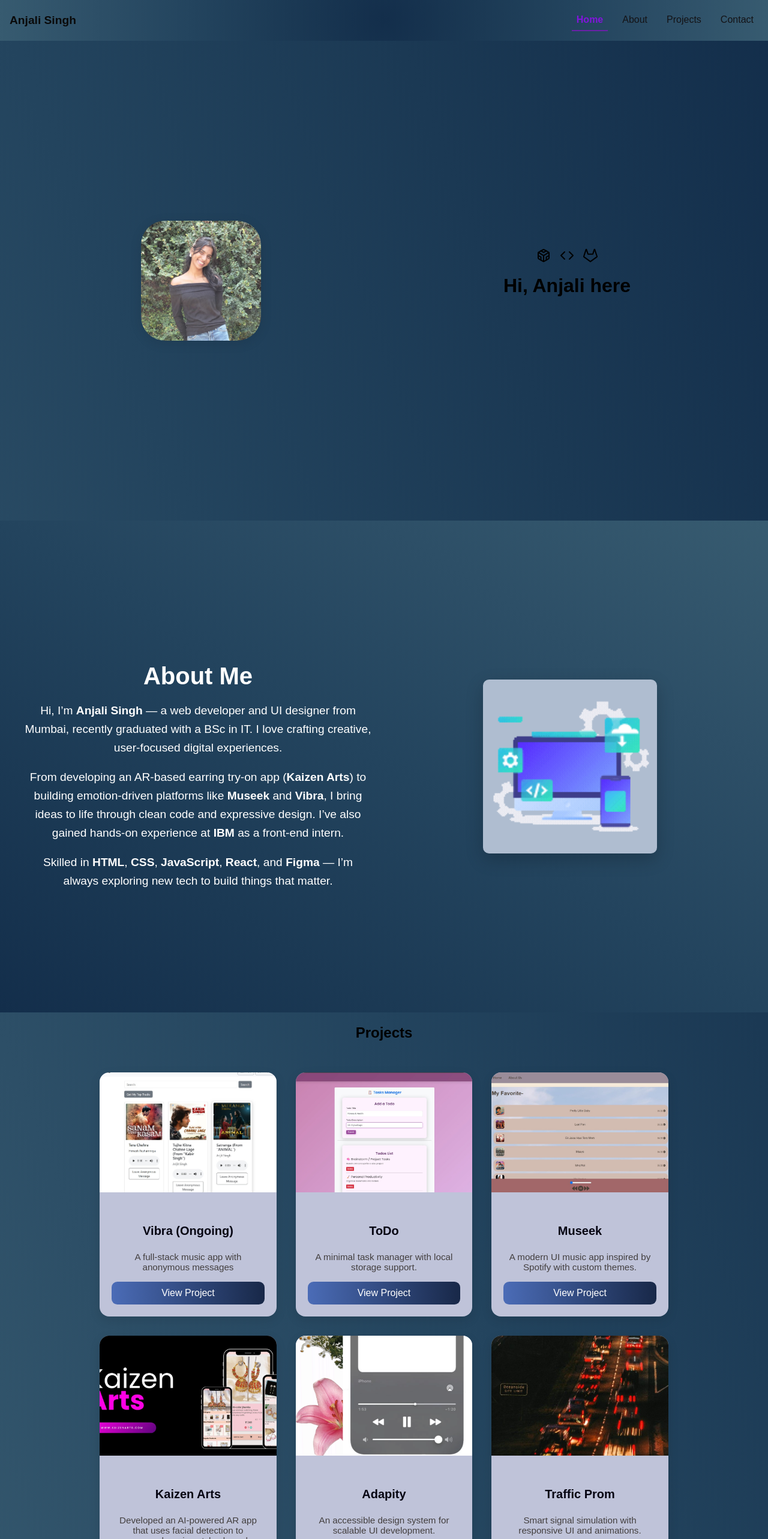
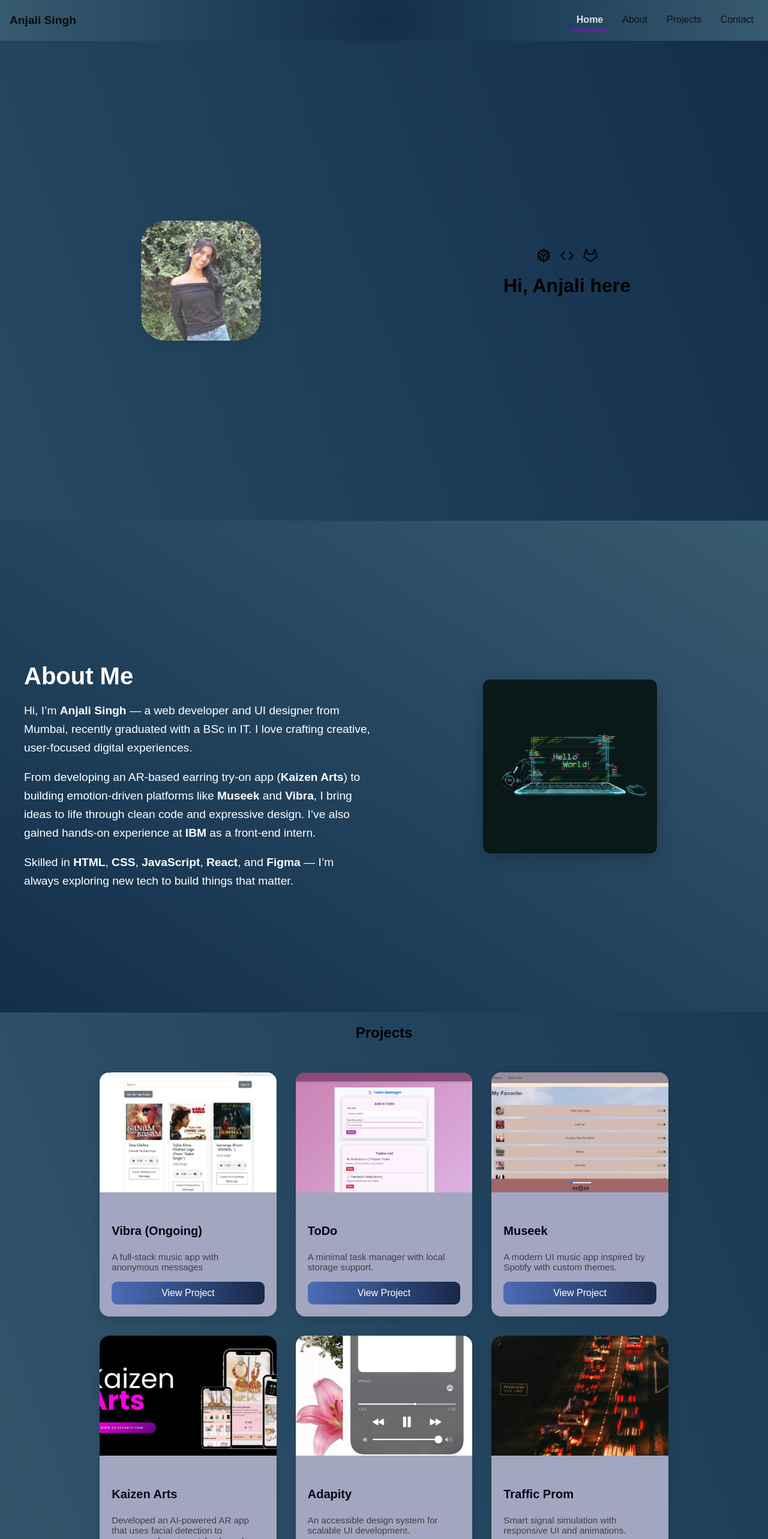
Before and after one commit to Anjalisinggh/portfolio, a React (Create React App) app: page / in a window 1280 px wide. Shown: the top 2566 px of the page at 60% size. Built offline with nearby package versions, Linux system fonts and the light colour scheme.

Commit message:
profile done

```diff
--- a/src/App.css
+++ b/src/App.css
@@ -52,7 +52,7 @@ background-image: radial-gradient(circle, #132e4b, #1b3954, #23445e, #2d4f67, #3
 
 .nav-link.active {
   font-weight: bold;
-  color: #8215dc;
+  color: #e2dfe4;
   border-bottom: 2px solid #6b21a8;
 }
 
@@ -108,7 +108,7 @@ background-image: radial-gradient(circle, #132e4b, #1b3954, #23445e, #2d4f67, #3
   flex-direction: column;
   justify-content: center;
   align-items: center;
-  text-align: center;
+
 
 }
 
@@ -204,7 +204,7 @@ background-image: radial-gradient(circle, #132e4b, #1b3954, #23445e, #2d4f67, #3
   }
 
   .profile {
-    margin-top: 20%;
+
   }
 }
 
@@ -254,7 +254,7 @@ background-image: radial-gradient(circle, #132e4b, #1b3954, #23445e, #2d4f67, #3
 .gif {
   width: 50%;
   background-color: #afbdd0;
-  height: 80%;
+  height: 60%;
   border-radius: 10px;
   box-shadow: 0 10px 30px rgba(0, 0, 0, 0.2);
 }
@@ -271,7 +271,7 @@ background-image: radial-gradient(circle, #132e4b, #1b3954, #23445e, #2d4f67, #3
   }
 
   .gif {
-    width: 80%;
+    width: 50%;
   }
 }
 
@@ -289,7 +289,7 @@ background-image: radial-gradient(circle, #132e4b, #1b3954, #23445e, #2d4f67, #3
 }
 
 .card {
-  background: #bfc3d9;
+  background: #a2a6c0;
   border-radius: 1rem;
   box-shadow: 0 6px 18px rgba(0, 0, 0, 0.1);
   overflow: hidden;
--- a/src/App.js
+++ b/src/App.js
@@ -102,7 +102,7 @@ function App() {
       </p>
     </div>
     <div className="gif-container">
-      <img src="/Coding.gif" alt="Coding Animation" className="gif" />
+      <img src="/hello.gif" alt="Coding Animation" className="gif" />
     </div>
   </div>
 </section>
```
Also changed, not shown: public/hello.gif (added).
